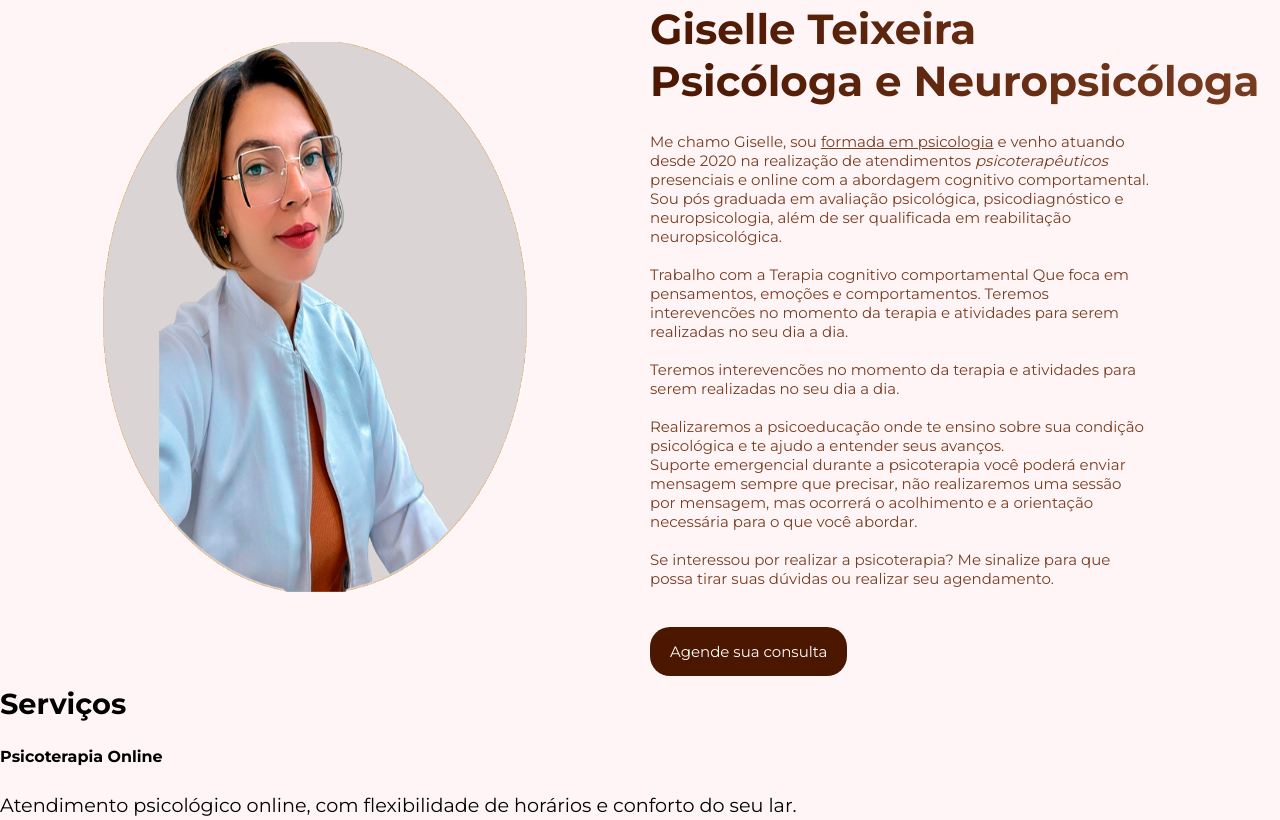
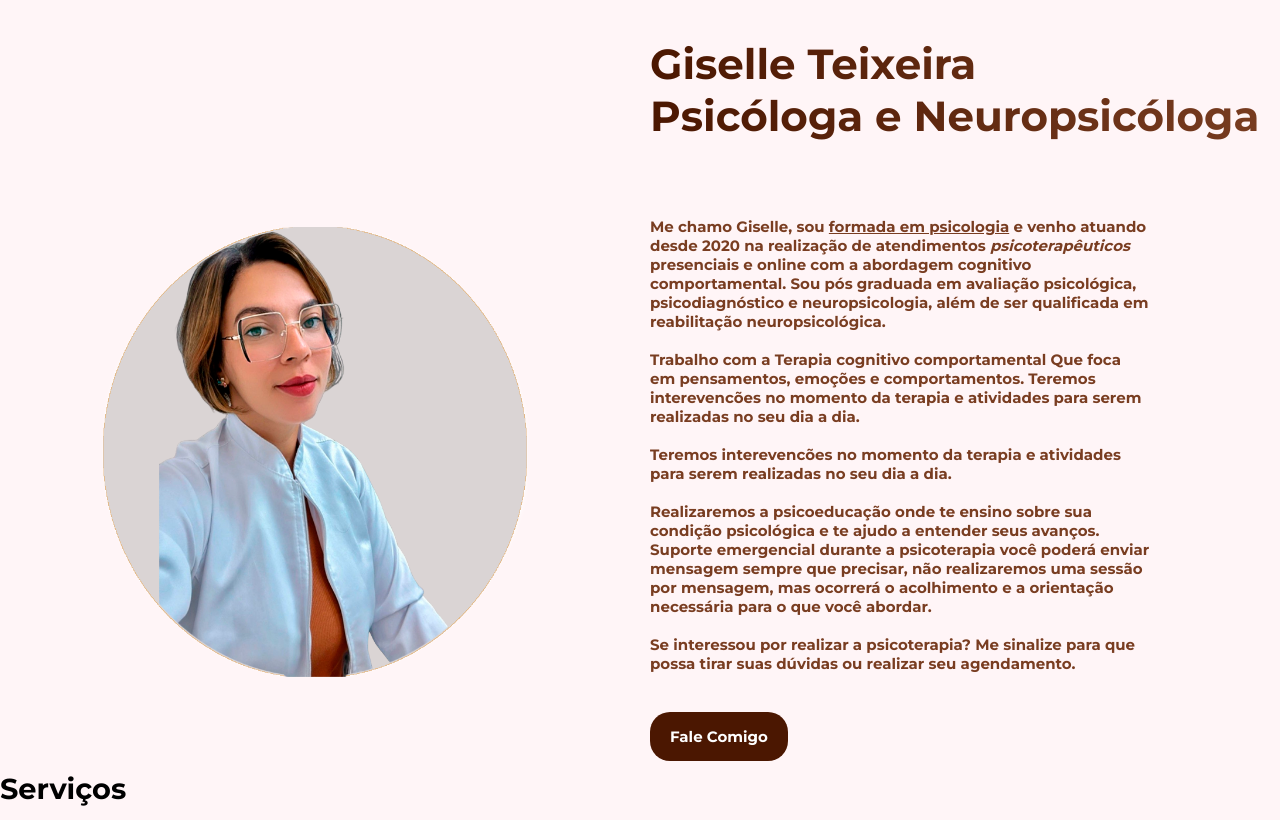
Before and after one commit to Amaxjr/P1-Giselle, a plain HTML site: page index.html in a window 1280 px wide. Shown: the part 1916-2736 px from the top of the page. Drawn offline with nearby package versions, Linux system fonts and the light colour scheme.

Commit message:
Update profile section and adjust styles
Enhanced the profile text in index.html by adding bold formatting and updating the call-to-action button text to 'Fale Comigo'. In style.css, adjusted the profile image size, added margin and flex display to the profile text for improved layout.

```diff
--- a/index.html
+++ b/index.html
@@ -75,7 +75,7 @@
         </div>
             <img class="fthead" src="Imgs/Gi-Circulo.png" alt="Giselle">
         <div class="texto-profile">
-            <p>Me chamo Giselle, sou <u>formada
+            <p><b>Me chamo Giselle, sou <u>formada
                 em psicologia</u> e venho atuando desde
                 2020 na realização de atendimentos
                 <i>psicoterapêuticos</i> presenciais e
@@ -101,10 +101,10 @@
                 acolhimento e a orientação necessária para o que você
                 abordar. <br><br>
                 Se interessou por realizar a psicoterapia? Me sinalize para
-                que possa tirar suas dúvidas ou realizar seu agendamento. <br>
+                que possa tirar suas dúvidas ou realizar seu agendamento. <br></b>
             </p>
         </div>
-        <a type="button" value="Agende uma consulta" class="botao-sobre" href="https://wa.me/+5571997195245">Agende sua consulta</a>
+        <a type="button" value="Agende uma consulta" class="botao-sobre" href="https://wa.me/+5571997195245"><b>Fale Comigo</b></a>
     </section>
     <article>
         <div class="servicos">
--- a/style.css
+++ b/style.css
@@ -376,11 +376,13 @@ div.carrosel-texto1:hover,.carrosel-texto2:hover,.carrosel-texto3:hover{
     -webkit-background-clip: text;
     background-clip: text;
     -webkit-text-fill-color: transparent;
+    margin-bottom: 150px;
+    display: flex;
 }
 .fthead{
     margin-left:-60px;
     width:  750px;
-    height: 550px;
+    height: 450px;
     margin-top:-100px;
     transition: 0,3s ease;
     border-radius:  30px 30px 30px 30px;
```
